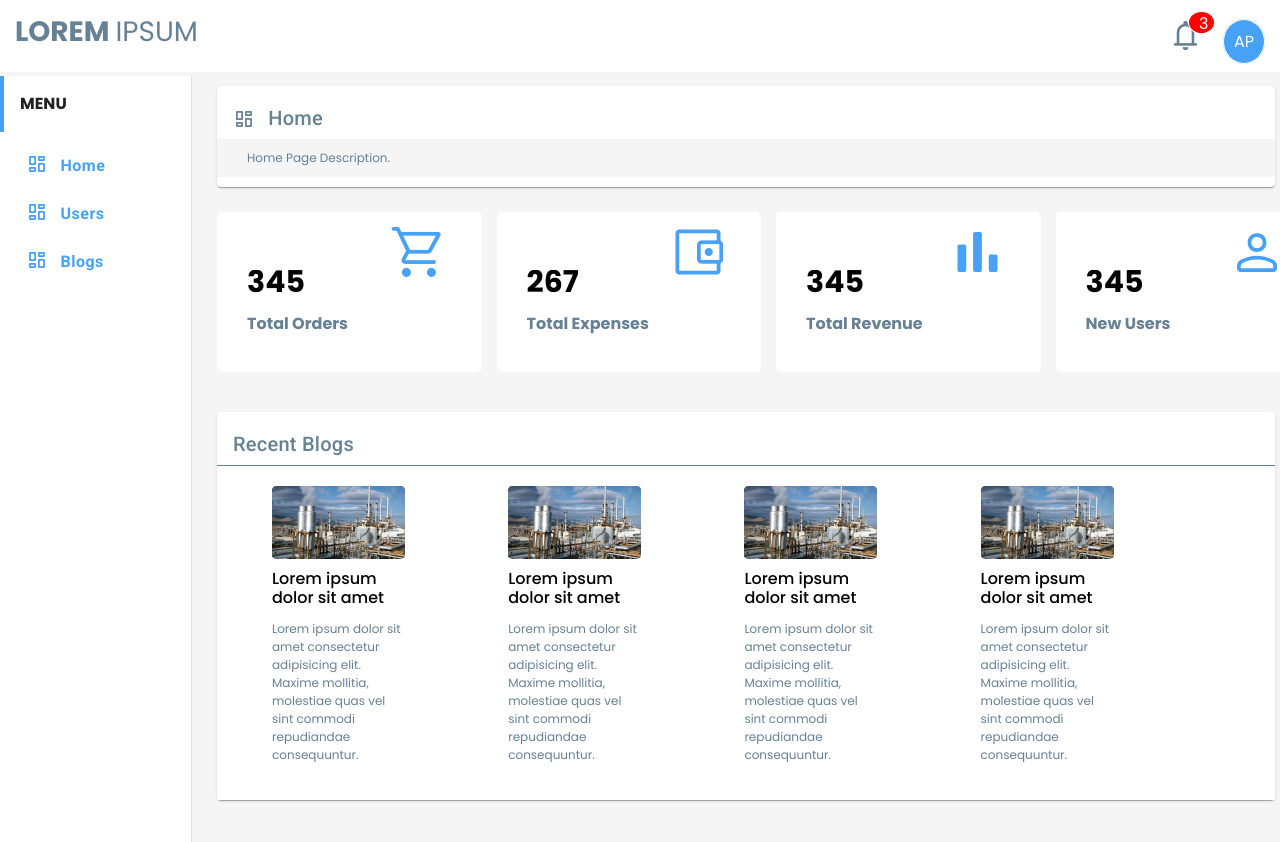
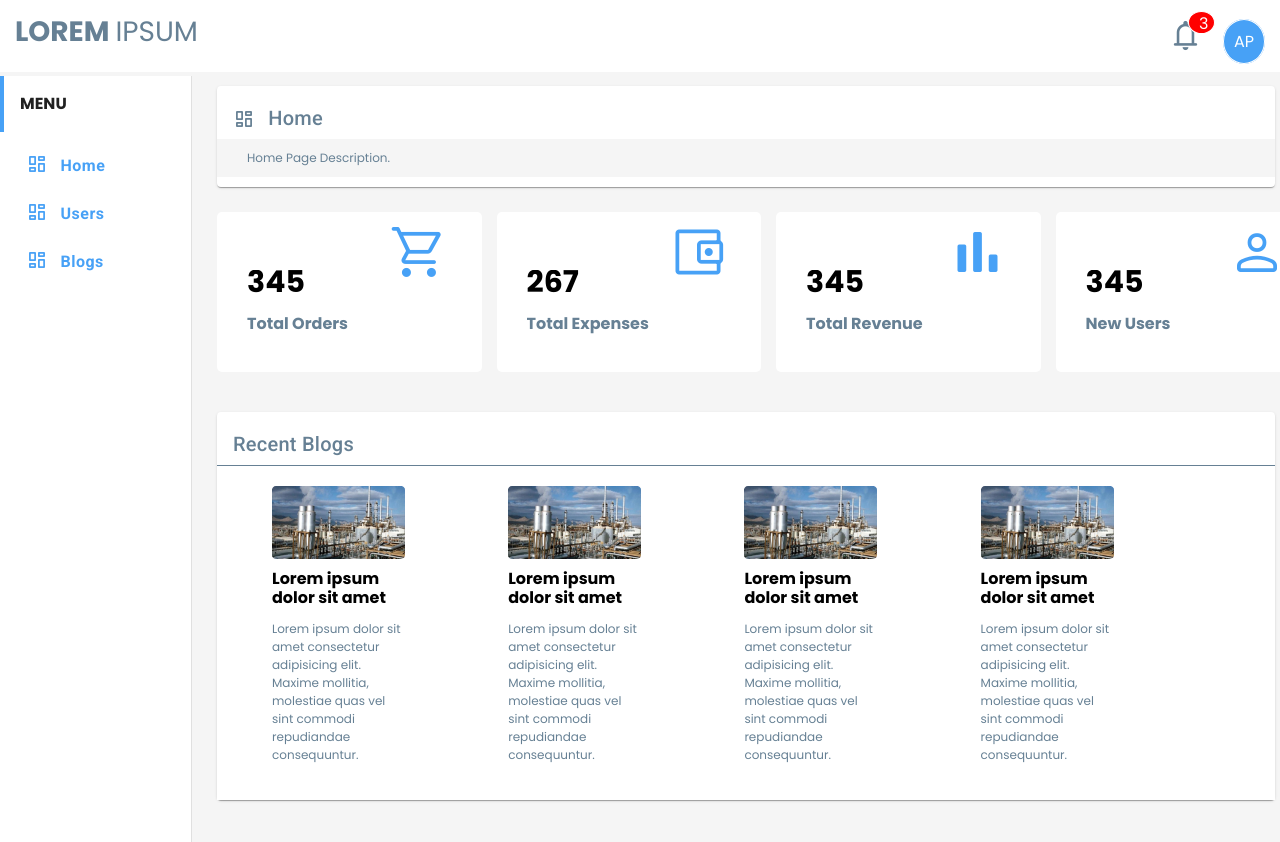
Before and after one commit to elsayedellabad/ng-blogs-ui, an Angular app: page / in a window 1280 px wide. Shown: the top 842 px of the page. Built offline with nearby package versions, Linux system fonts and the light colour scheme.

Commit message:
Update weight for blogs title in home page.

```diff
--- a/src/app/features/home-component/home.component.html
+++ b/src/app/features/home-component/home.component.html
@@ -37,7 +37,7 @@
               <div class="col-12 col-md-4 col-xl-2">
                 <img mat-card-image src="assets/manufacturer.png" alt="" />
                 <div>
-                  <h6>Lorem ipsum dolor sit amet</h6>
+                  <h6 class="title">Lorem ipsum dolor sit amet</h6>
                   <p>
                     Lorem ipsum dolor sit amet consectetur adipisicing elit.
                     Maxime mollitia, molestiae quas vel sint commodi repudiandae
--- a/src/app/features/home-component/home.component.scss
+++ b/src/app/features/home-component/home.component.scss
@@ -32,6 +32,7 @@
         padding-top: 10px;
         padding-bottom: 5px;
         color: black;
+        font-weight: bold;
       }
     }
     div:not(:last-child) {
```
